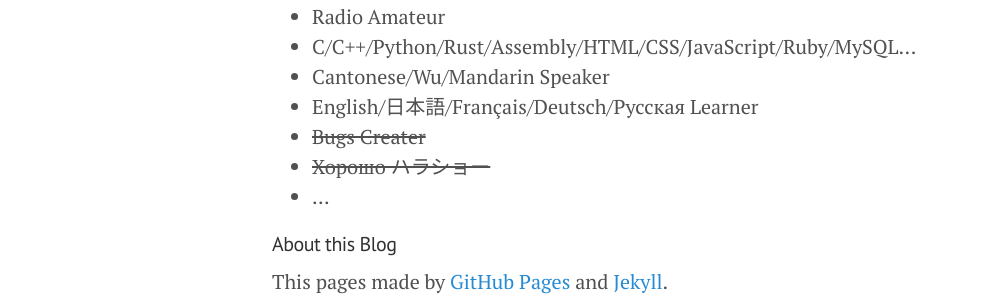
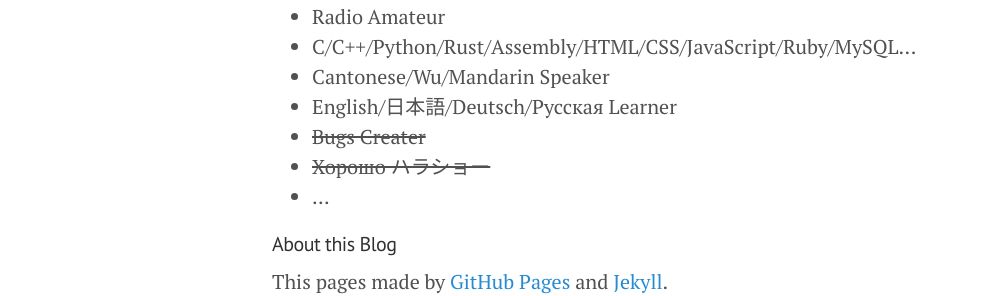
Before and after one commit to IcingTomato/icing.fun, a Jekyll site: the page built from about.md, in a window 1280 px wide. Shown: the part 495-791 px from the top of the page, without its empty margins (8-991 px from the left). Built offline with Jekyll 4.4.1, drawn with Linux system fonts in a browser that asks for light colours.

Commit message:
Change: Change several things

```diff
--- a/about.md
+++ b/about.md
@@ -19,7 +19,7 @@ title: About
         <li>Radio Amateur</li>
         <li>C/C++/Python/Rust/Assembly/HTML/CSS/JavaScript/Ruby/MySQL...</li>
         <li>Cantonese/Wu/Mandarin Speaker</li>
-        <li>English/日本語/Français/Deutsch/Русская Learner</li>
+        <li>English/日本語/Deutsch/Русская Learner</li>
         <li><s> Bugs Creater </s></li>
         <li><s> Хорошо ハラショー </s></li>
         <li>...</li>
```
